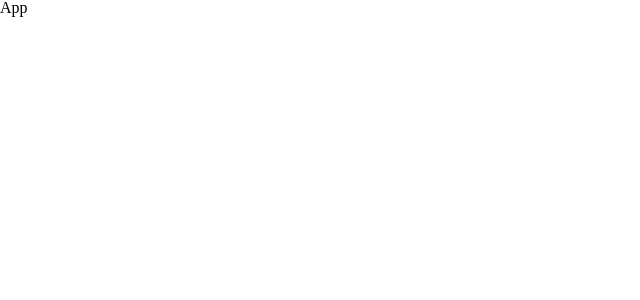
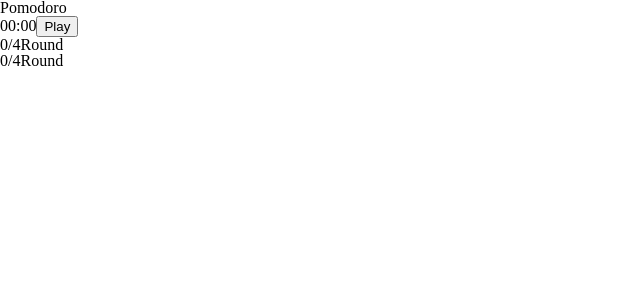
Before and after one commit to flynnpark/nomad-pomodoro-timer, a React (Vite) app: page / in a window 1280 px wide. Shown: the top 300 px of the page, without its empty margins (0-640 px from the left). Built offline with nearby package versions, Linux system fonts and the light colour scheme.

Commit message:
:construction: 기본 파일 구조 생성

```diff
--- a/src/App.tsx
+++ b/src/App.tsx
@@ -1,5 +1,20 @@
+import ControlButton from './components/ControlButton';
+import Counter from './components/Counter';
+import Logo from './components/Logo';
+import Timer from './components/Timer';
+
 function App() {
-  return <>App</>;
+  return (
+    <>
+      <Logo />
+      <Timer />
+      <ControlButton />
+      <div>
+        <Counter />
+        <Counter />
+      </div>
+    </>
+  );
 }
 
 export default App;
--- /dev/null
+++ b/src/components/ControlButton.tsx
@@ -0,0 +1,5 @@
+function ControlButton() {
+  return <button>Play</button>;
+}
+
+export default ControlButton;
--- /dev/null
+++ b/src/components/Counter.tsx
@@ -0,0 +1,10 @@
+function Counter() {
+  return (
+    <div>
+      <span>0/4</span>
+      <span>Round</span>
+    </div>
+  );
+}
+
+export default Counter;
--- /dev/null
+++ b/src/components/Logo.tsx
@@ -0,0 +1,5 @@
+function Logo() {
+  return <h1>Pomodoro</h1>;
+}
+
+export default Logo;
--- /dev/null
+++ b/src/components/Timer/TimerNumber.tsx
@@ -0,0 +1,5 @@
+function TimerNumber() {
+  return <span>00</span>;
+}
+
+export default TimerNumber;
--- /dev/null
+++ b/src/components/Timer/index.tsx
@@ -0,0 +1,11 @@
+import TimerNumber from './TimerNumber';
+
+function Timer() {
+  return (
+    <>
+      <TimerNumber />:<TimerNumber />
+    </>
+  );
+}
+
+export default Timer;
```
